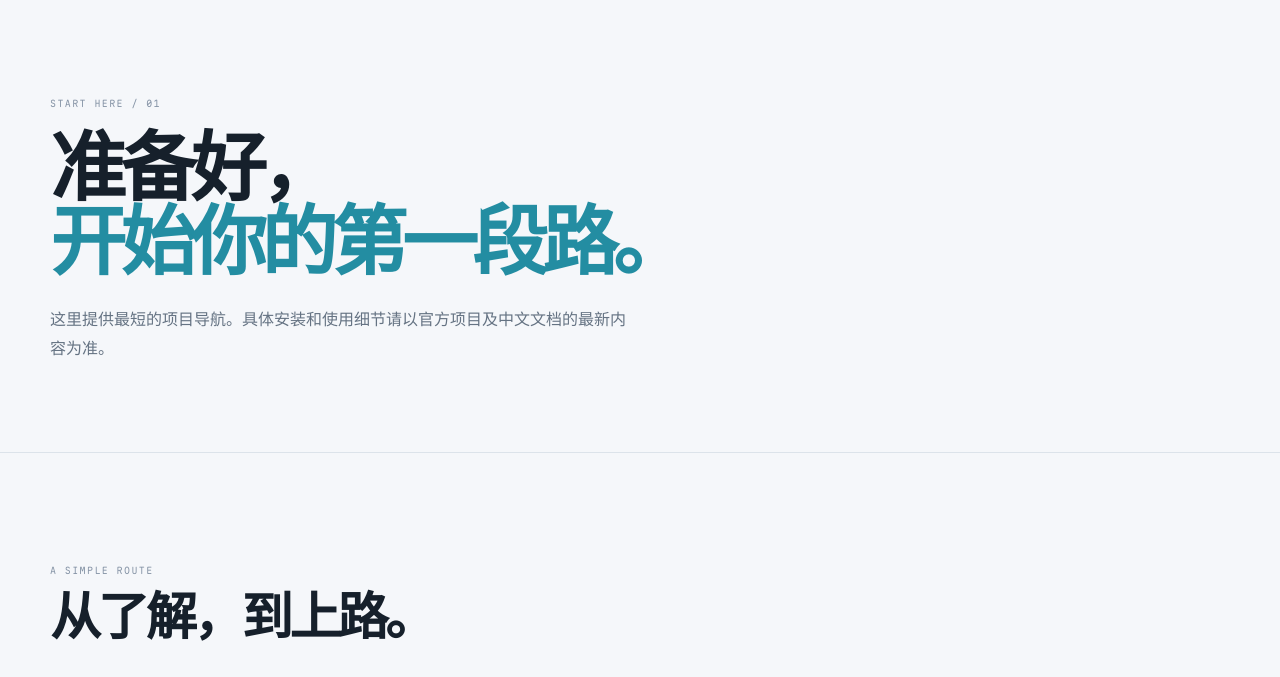
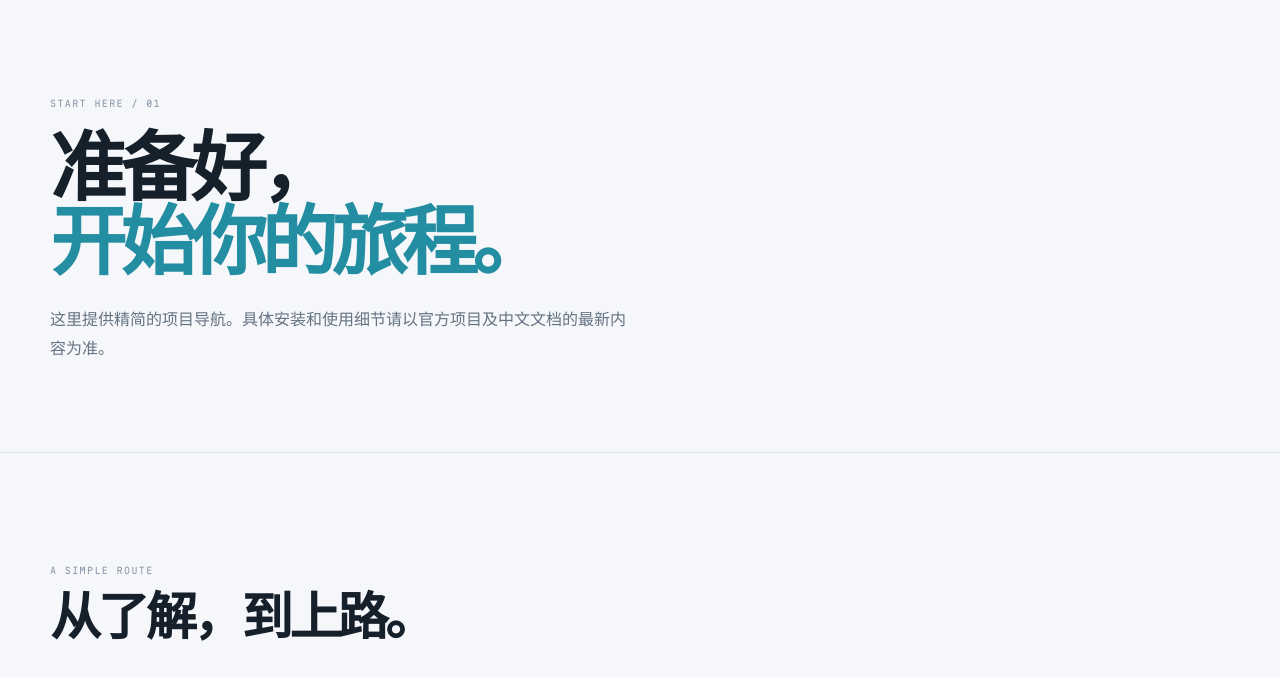
Before and after one commit to ETS2LA-CN/ETS2LA-CN-HomePge, an Astro site: page /start in a window 1280 px wide. Shown: the part 74-751 px from the top of the page. Built offline with nearby package versions, Linux system fonts and the light colour scheme; Astro itself is replaced by a stand-in of ours.

Commit message:
修改部分语句以免触犯广告法

```diff
--- a/src/pages/start.astro
+++ b/src/pages/start.astro
@@ -10,7 +10,7 @@ const items = [
 ];
 ---
 <Layout title="快速开始 - ETS2LA CN" description="从中文文档、国内代码镜像和社区开始了解 ETS2LA。" path="/start/">
-  <section class="page-hero"><div class="container"><span class="eyebrow">START HERE / 01</span><h1>准备好，<br /><em>开始你的第一段路。</em></h1><p>这里提供最短的项目导航。具体安装和使用细节请以官方项目及中文文档的最新内容为准。</p></div></section>
+  <section class="page-hero"><div class="container"><span class="eyebrow">START HERE / 01</span><h1>准备好，<br /><em>开始你的旅程。</em></h1><p>这里提供精简的项目导航。具体安装和使用细节请以官方项目及中文文档的最新内容为准。</p></div></section>
   <section class="section"><div class="container"><div class="section-head"><div><span class="eyebrow">A SIMPLE ROUTE</span><h2>从了解，到上路。</h2></div></div><div class="steps">{items.map(([no, title, text, href, label]) => <div class="step"><span class="step-no">{no}</span><h3>{title}</h3><p>{text}</p><a class="text-link" href={href} target="_blank" rel="noreferrer">{label} ↗</a></div>)}</div></div></section>
   <section class="section"><div class="container"><div class="notice"><strong>提示：</strong> ETS2LA CN 是社区维护的资源导航站点，不替代官方项目文档。版本、系统要求与安装方式可能随项目更新，请以链接目标中的最新说明为准。</div></div></section>
 </Layout>
```
